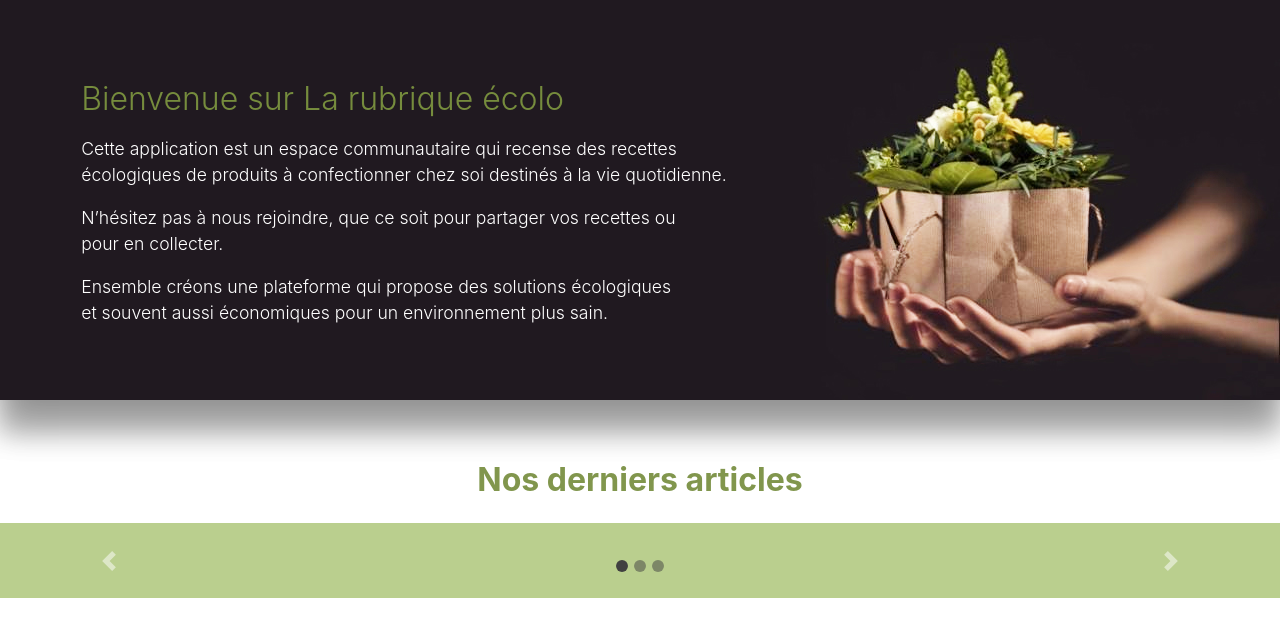
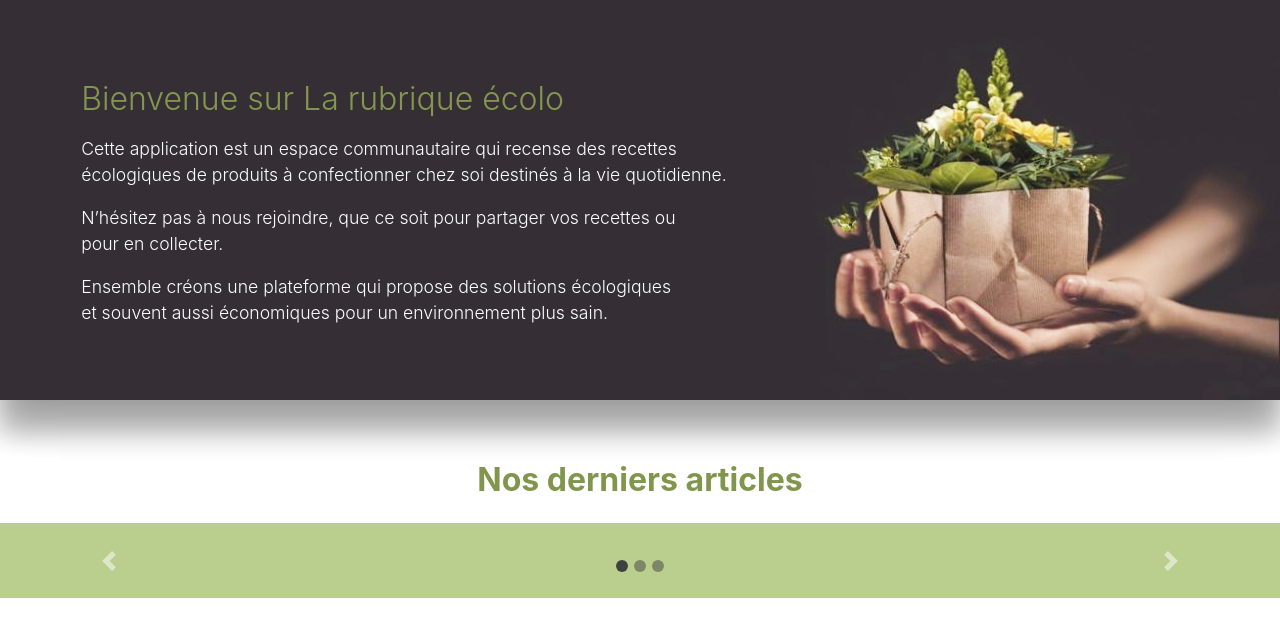
Before and after one commit to Zortaes/Maeva-Tiphaine-projet, a Symfony app: template templates/main/homepage.html.twig in a window 1280 px wide. Shown: the top 640 px of the page. Run offline with Twig, Linux system fonts and the light colour scheme; the template is opened without the code that fills it, so the values that code supplies are empty; style sheets or scripts are compiled from the project's sources; some libraries are stand-ins or nearby versions.

Commit message:
jumbotron

```diff
--- a/assets/css/homepage.scss
+++ b/assets/css/homepage.scss
@@ -177,7 +177,8 @@ JUMBOTRON BACKGROUND
 
     }
 
-    background-color: #201920
+    background-color: #201920;
+    opacity: 0.90;
 
 
 
```
Also changed, not shown: 3 other files.
